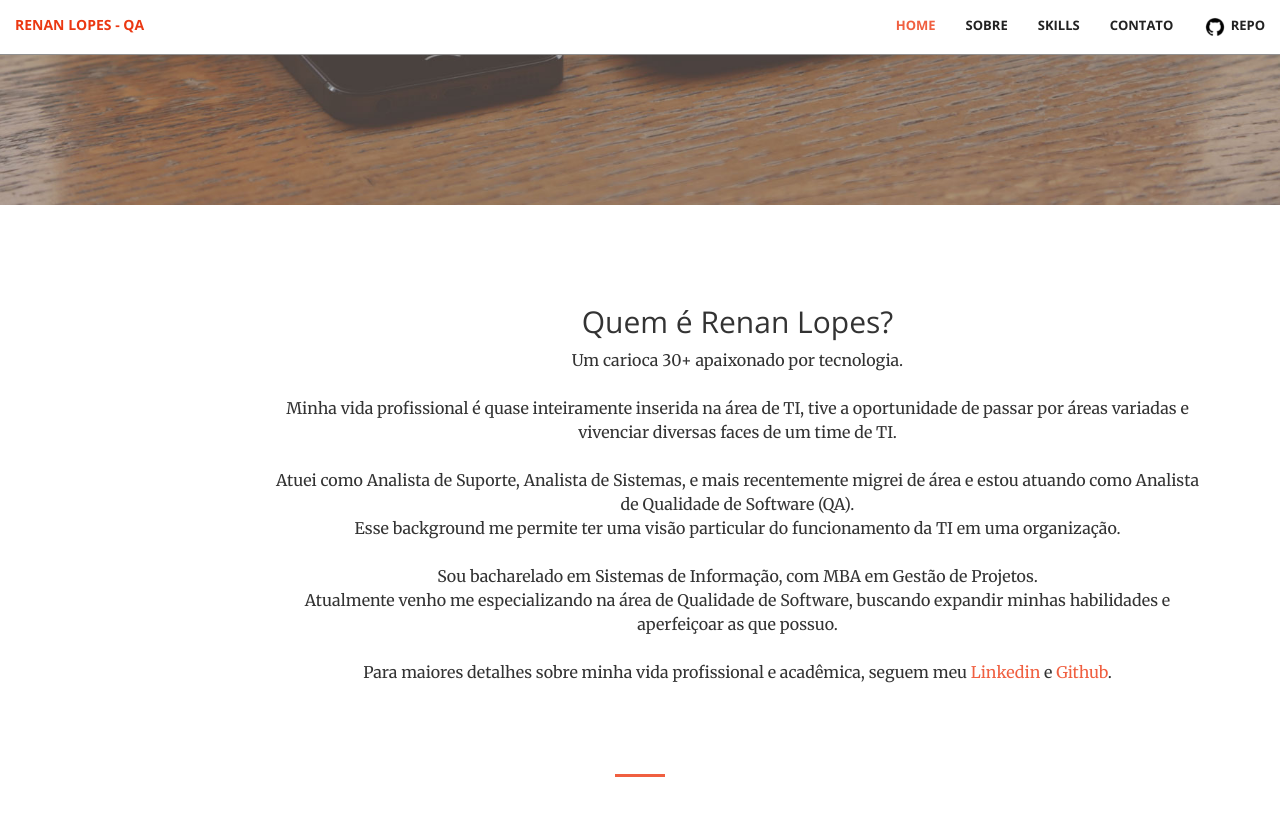
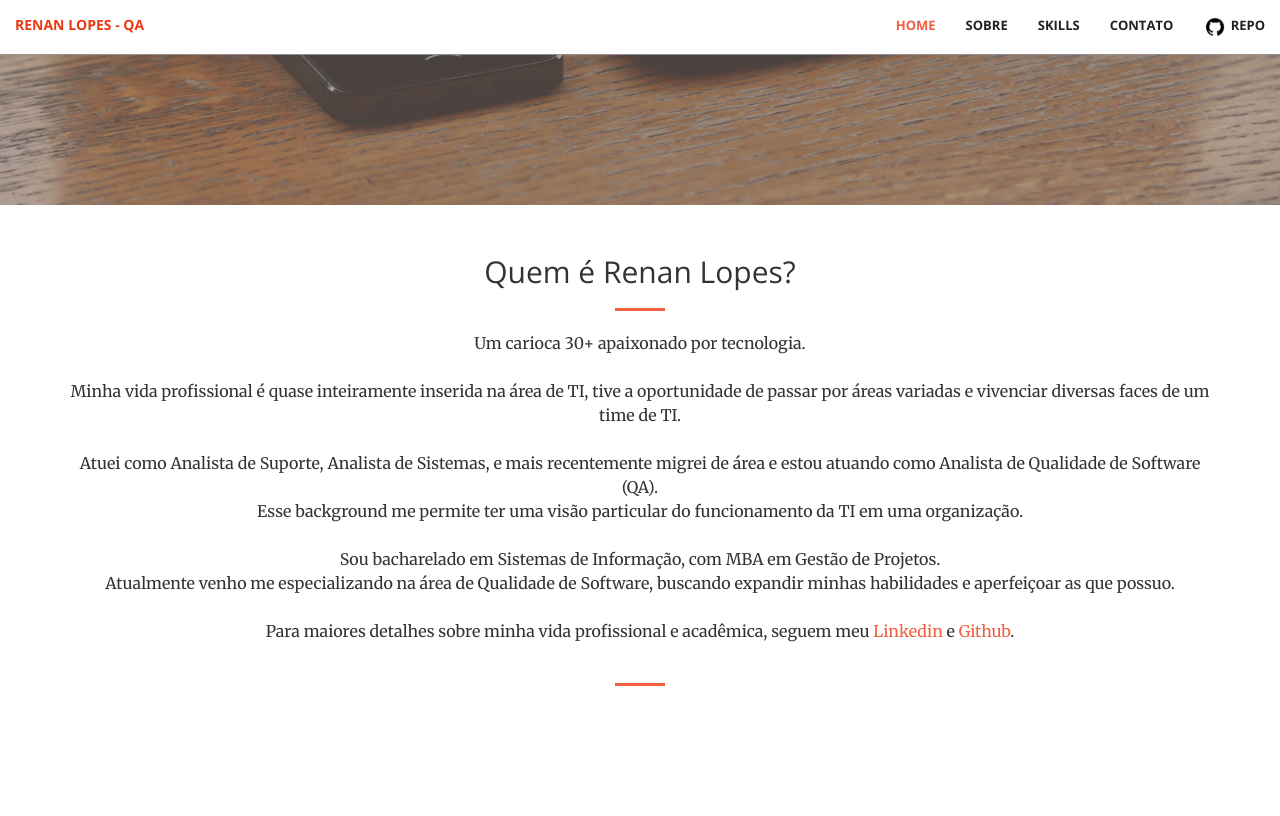
Before and after one commit to renanslopes/renanslopes.github.io, a Jekyll site: the page built from index.html, in a window 1280 px wide and 900 px high, scrolled down 695 px. Shown: the top 816 px of the window. Built offline with Jekyll 4.4.1, drawn with Linux system fonts in a browser that asks for light colours.

Commit message:
ajuste de layout about de novo

```diff
--- a/_includes/about.html
+++ b/_includes/about.html
@@ -1,8 +1,9 @@
 <section id="about">
     <div class="container">
-        <div id="cont_skill" class="row">
-            <div class="col-lg-10 col-lg-offset-2 text-center">
+        <div class="row">
+            <div class="col-lg-12 text-center">
                 <h2 class="section-heading">Quem é Renan Lopes?</h2>
+                <hr class="primary">
                 <!-- <h2>Quem é Renan Lopes?</h2> -->
                 <p>
                     Um carioca 30+ apaixonado por tecnologia.
```
